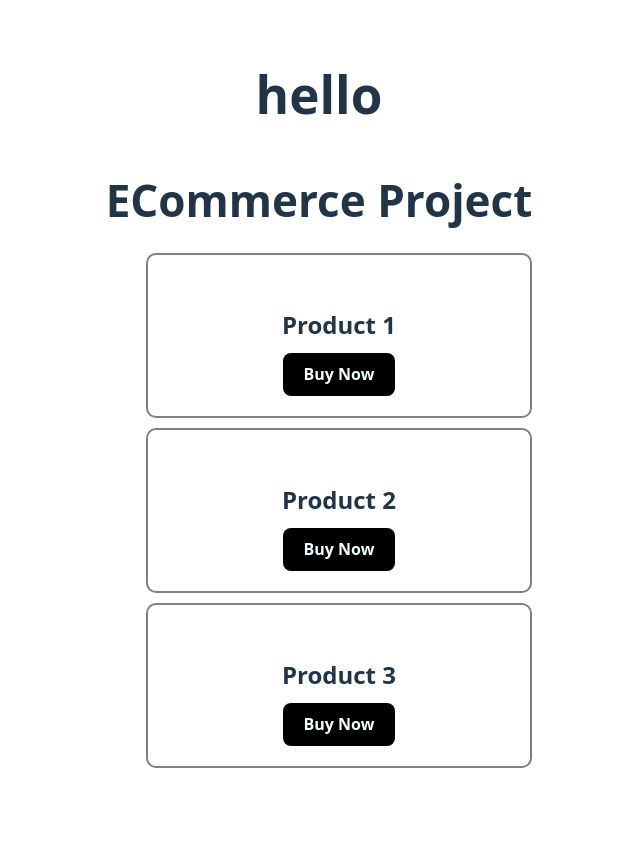
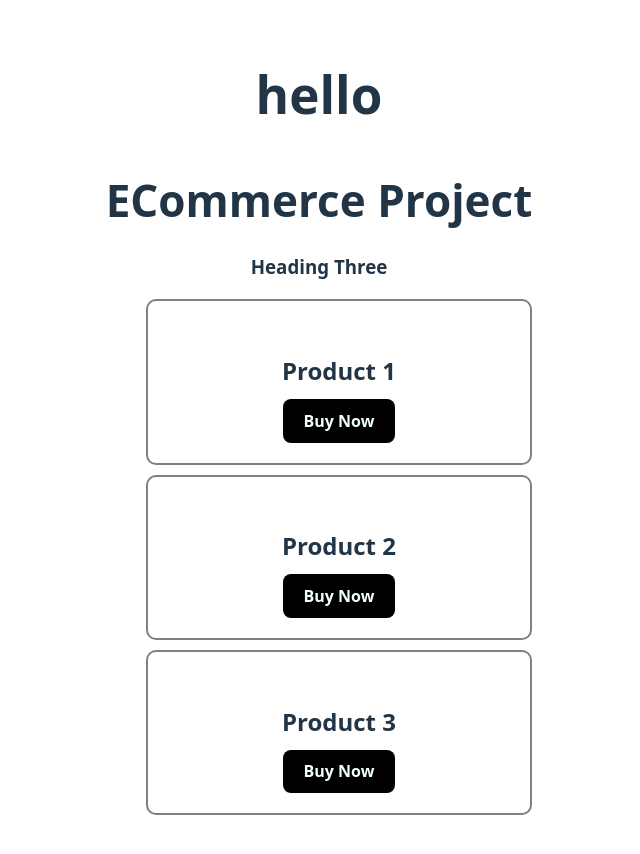
Before and after one commit to lauraanderson-projects/ReactApp, a React (Vite) app in the folder vite-project/: page / in a window 1280 px wide. Shown: the top 854 px of the page, without its empty margins (321-961 px from the left). Before the commit the page ends 816 px from the top, so only its background shows below. Built offline with nearby package versions, Linux system fonts and the light colour scheme.

Commit message:
conditional logic option writing
different ways to do conditional objects

```diff
--- a/vite-project/src/components/products/index.jsx
+++ b/vite-project/src/components/products/index.jsx
@@ -2,11 +2,26 @@ import ProductItem from "./components/product-item";
 import "./style.css";
 
 function ProductList({ listOfProducts }) {
-  //dummyProductData){{
+  const flag = true; // This can be a prop or state variable to toggle the heading
+
+  //function renderTextBlock(getFlag) {
+  //  return getFlag ? <h3>Heading Three</h3> : <h4>Heading Four</h4>;
+  //}
+
+  //const renderTextBlock = flag ? <h3>Heading Three</h3> : <h4>Heading Four</h4>;
+
+  let renderTextBlock = null;
+  if (flag) {
+    renderTextBlock = <h3>Heading Three</h3>;
+  } else {
+    renderTextBlock = <h4>Heading Four</h4>;
+  }
+
   return (
     <div>
       <h3 className="title">ECommerce Project</h3>
       {/*<ProductItem />*/}
+      {renderTextBlock}
       <ul>
         {listOfProducts.map((item, index) => (
           <ProductItem singleProductItem={item} key={index}></ProductItem>
```
